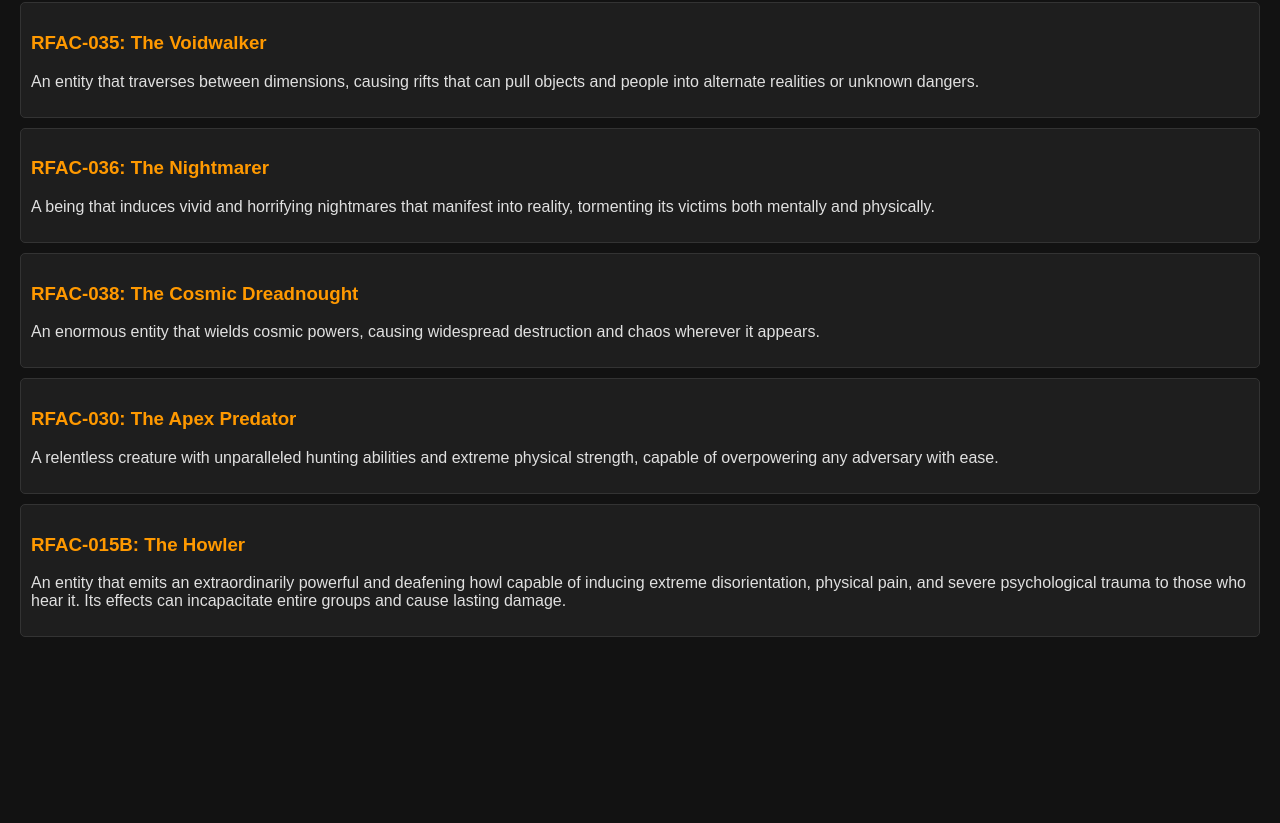
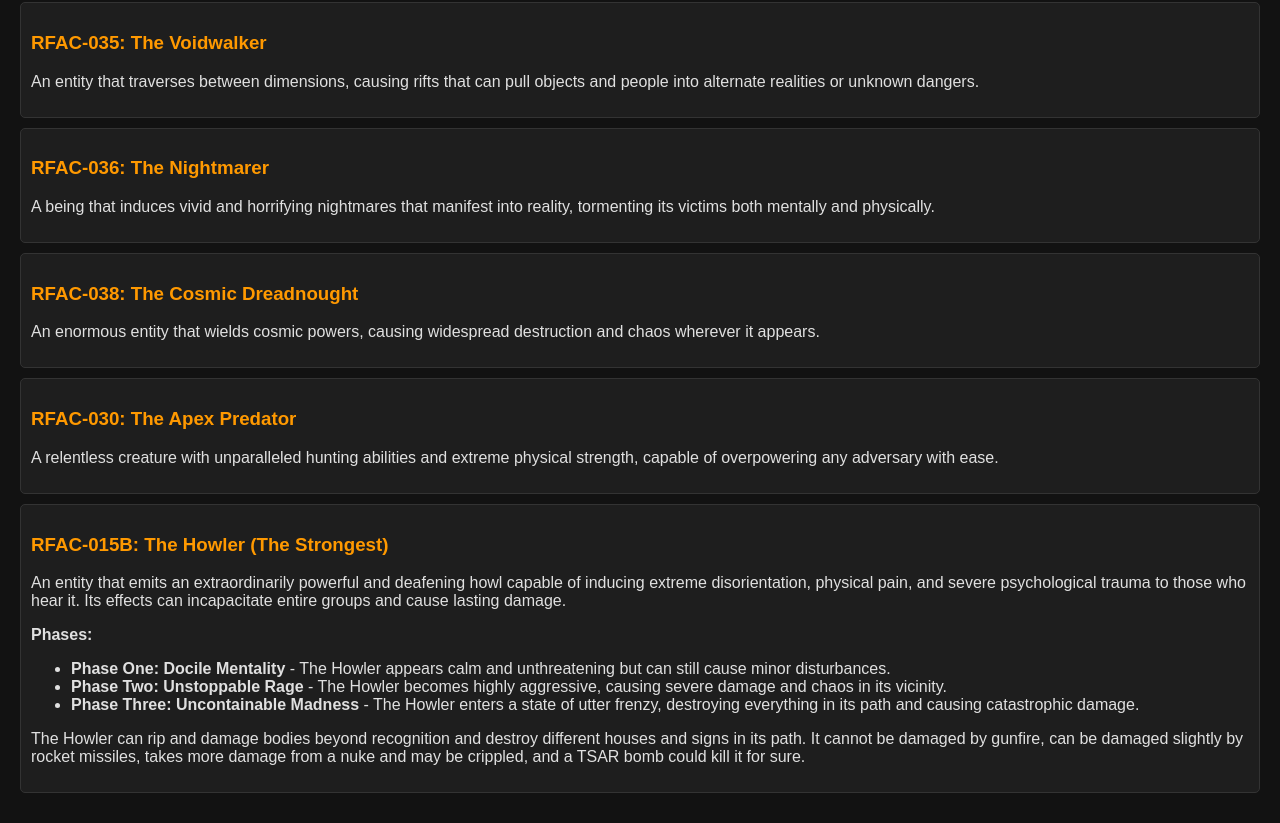
Before and after one commit to LexBe11/ReactFirstAnomalies, a plain HTML site: page index.html in a window 1280 px wide. Shown: the part 4584-5407 px from the top of the page. Before the commit the page ends 5251 px from the top, so only its background shows below. Drawn offline with Linux system fonts and the light colour scheme.

Commit message:
Update index.html

```diff
--- a/index.html
+++ b/index.html
@@ -198,8 +198,15 @@
             <p>A relentless creature with unparalleled hunting abilities and extreme physical strength, capable of overpowering any adversary with ease.</p>
         </div>
         <div class="anomaly">
-            <h3>RFAC-015B: The Howler</h3>
+            <h3>RFAC-015B: The Howler (The Strongest)</h3>
             <p>An entity that emits an extraordinarily powerful and deafening howl capable of inducing extreme disorientation, physical pain, and severe psychological trauma to those who hear it. Its effects can incapacitate entire groups and cause lasting damage.</p>
+            <p><strong>Phases:</strong></p>
+            <ul>
+                <li><strong>Phase One: Docile Mentality</strong> - The Howler appears calm and unthreatening but can still cause minor disturbances.</li>
+                <li><strong>Phase Two: Unstoppable Rage</strong> - The Howler becomes highly aggressive, causing severe damage and chaos in its vicinity.</li>
+                <li><strong>Phase Three: Uncontainable Madness</strong> - The Howler enters a state of utter frenzy, destroying everything in its path and causing catastrophic damage.</li>
+            </ul>
+            <p>The Howler can rip and damage bodies beyond recognition and destroy different houses and signs in its path. It cannot be damaged by gunfire, can be damaged slightly by rocket missiles, takes more damage from a nuke and may be crippled, and a TSAR bomb could kill it for sure.</p>
         </div>
     </div>
 </body>
```
